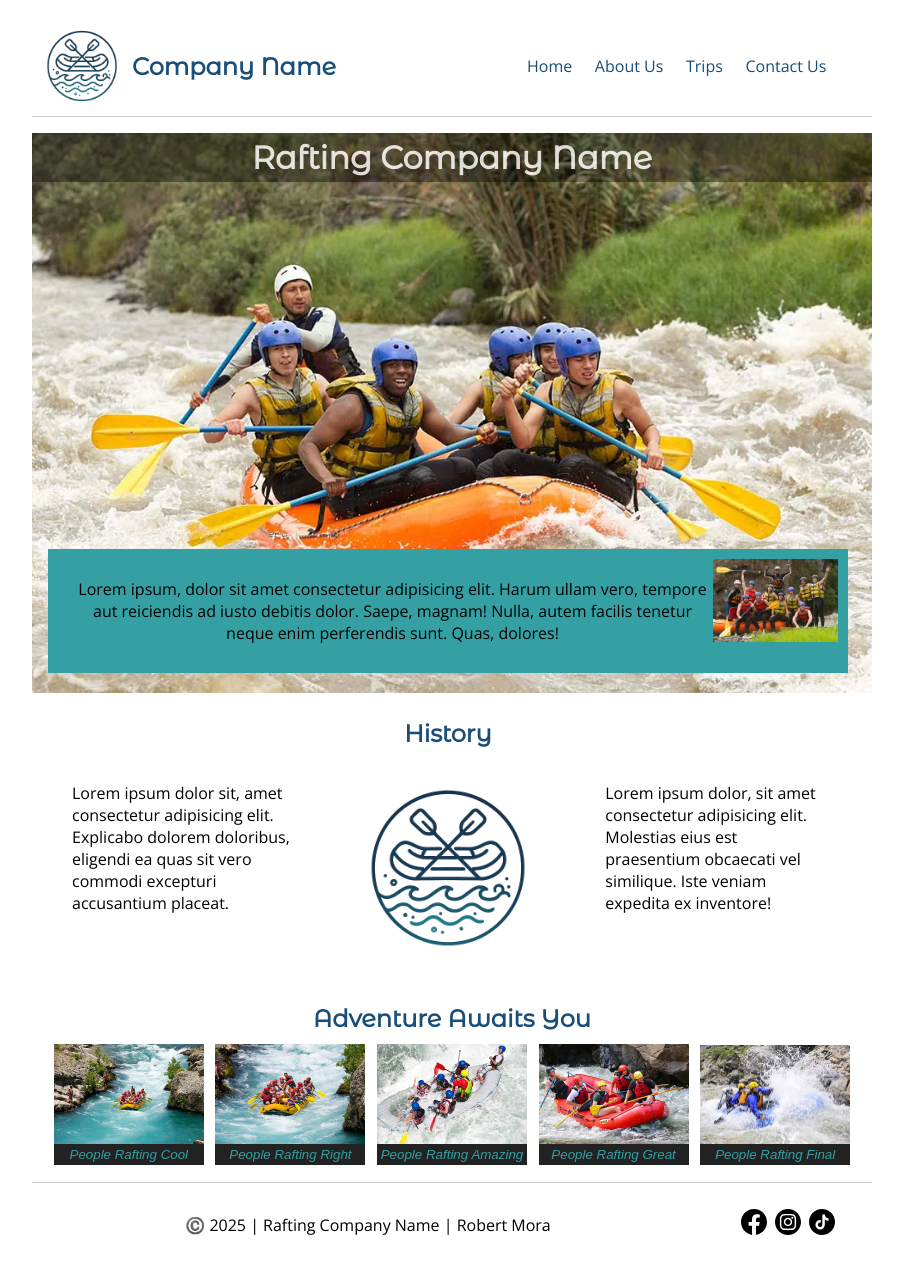
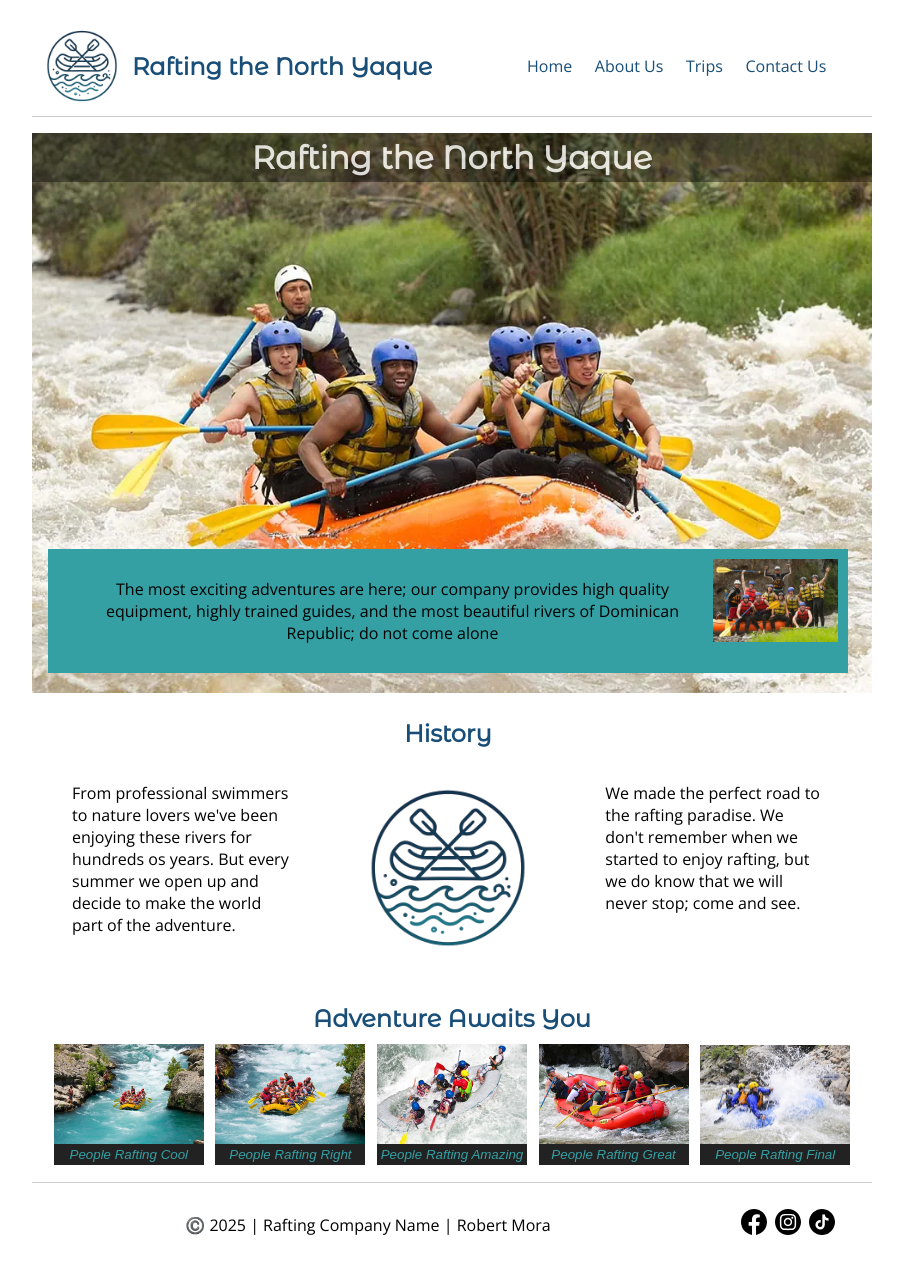
Before and after one commit to rmora06/wdd130, a plain HTML site: page wwr/about.html in a window 1280 px wide. Shown: the whole page, without its empty margins (188-1091 px from the left). Drawn offline with nearby package versions, Linux system fonts and the light colour scheme.

Commit message:
history content

```diff
--- a/wwr/about.html
+++ b/wwr/about.html
@@ -16,7 +16,7 @@
 <body>
     <header>
         <img src="images/logoo.webp" alt="logo" width="100">
-        <h2> Company Name </h2>
+        <h2> Rafting the North Yaque </h2>
         <nav>
             <ul class="navigation">
                 <li><a href="index.html"> Home </a></li>
@@ -30,19 +30,19 @@
     <main>
         <div class="hero">
             <img src="images/hero.webp" alt="hero image" width="50">
-            <h1> Rafting Company Name </h1>
+            <h1> Rafting the North Yaque </h1>
             <article>
                 <img src="images/happy_clients.jpg" alt="happy clients">
-                <p>Lorem ipsum, dolor sit amet consectetur adipisicing elit. Harum ullam vero, tempore aut reiciendis ad iusto debitis dolor. Saepe, magnam! Nulla, autem facilis tenetur neque enim perferendis sunt. Quas, dolores!</p>
+                <p>The most exciting adventures are here; our company provides high quality equipment, highly trained guides, and the most beautiful rivers of Dominican Republic; do not come alone</p>
             </article>
         </div>
         <section class="histoty_grid">
             <div class="history_tittle">
                 <h2> History </h2>
             </div>
-            <p>Lorem ipsum dolor sit, amet consectetur adipisicing elit. Explicabo dolorem doloribus, eligendi ea quas sit vero commodi excepturi accusantium placeat.</p>
+            <p>From professional swimmers to nature lovers we've been enjoying these rivers for hundreds os years. But every summer we open up and decide to make the world part of the adventure.</p>
             <img src="images/logoo.webp" alt="logo">
-            <P>Lorem ipsum dolor, sit amet consectetur adipisicing elit. Molestias eius est praesentium obcaecati vel similique. Iste veniam expedita ex inventore!</P>
+            <P>We made the perfect road to the rafting paradise. We don't remember when we started to enjoy rafting, but we do know that we will never stop; come and see.</P>
         </section>
         <section class="rafting_examples">
             <div class="adventure">
```
